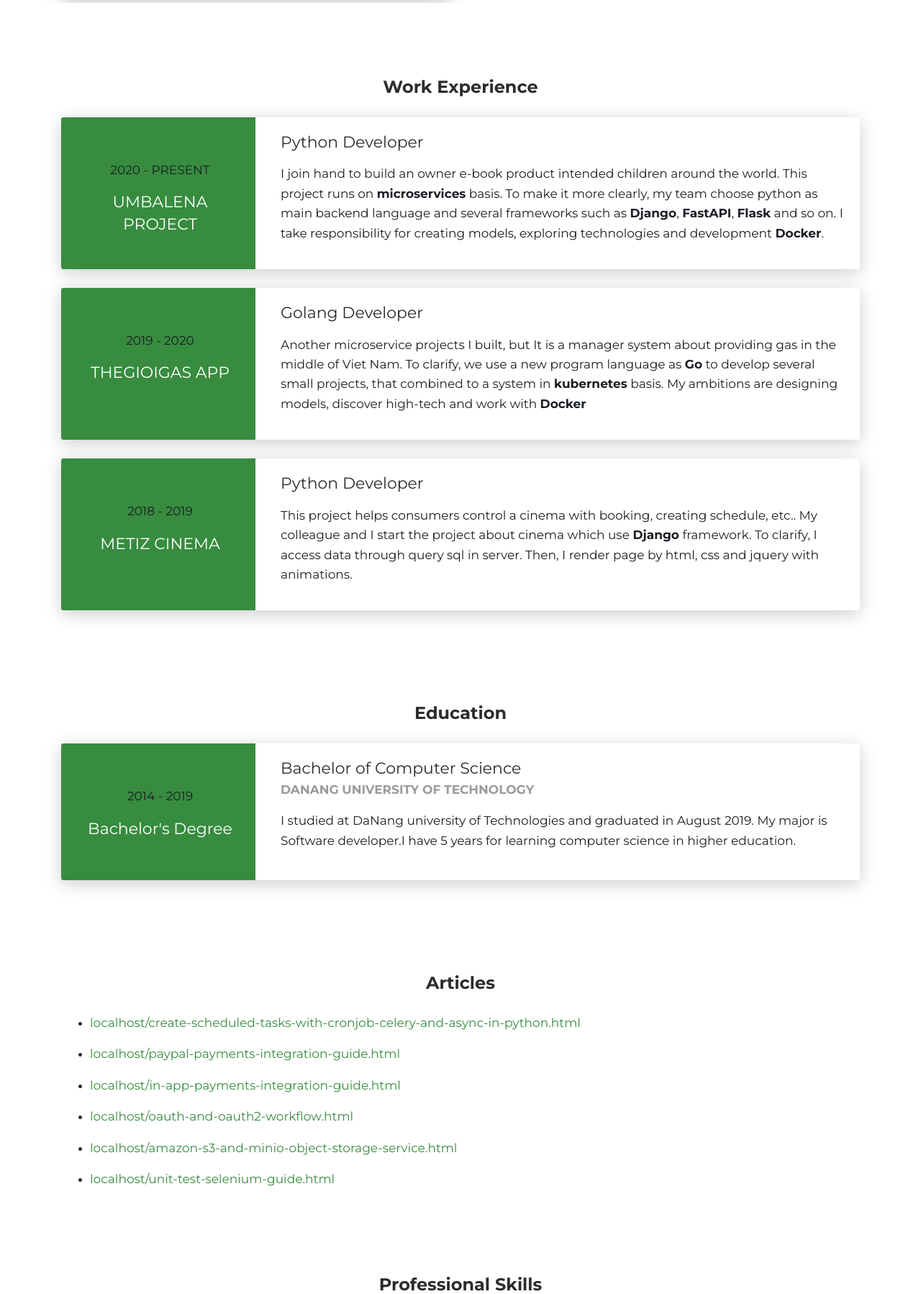
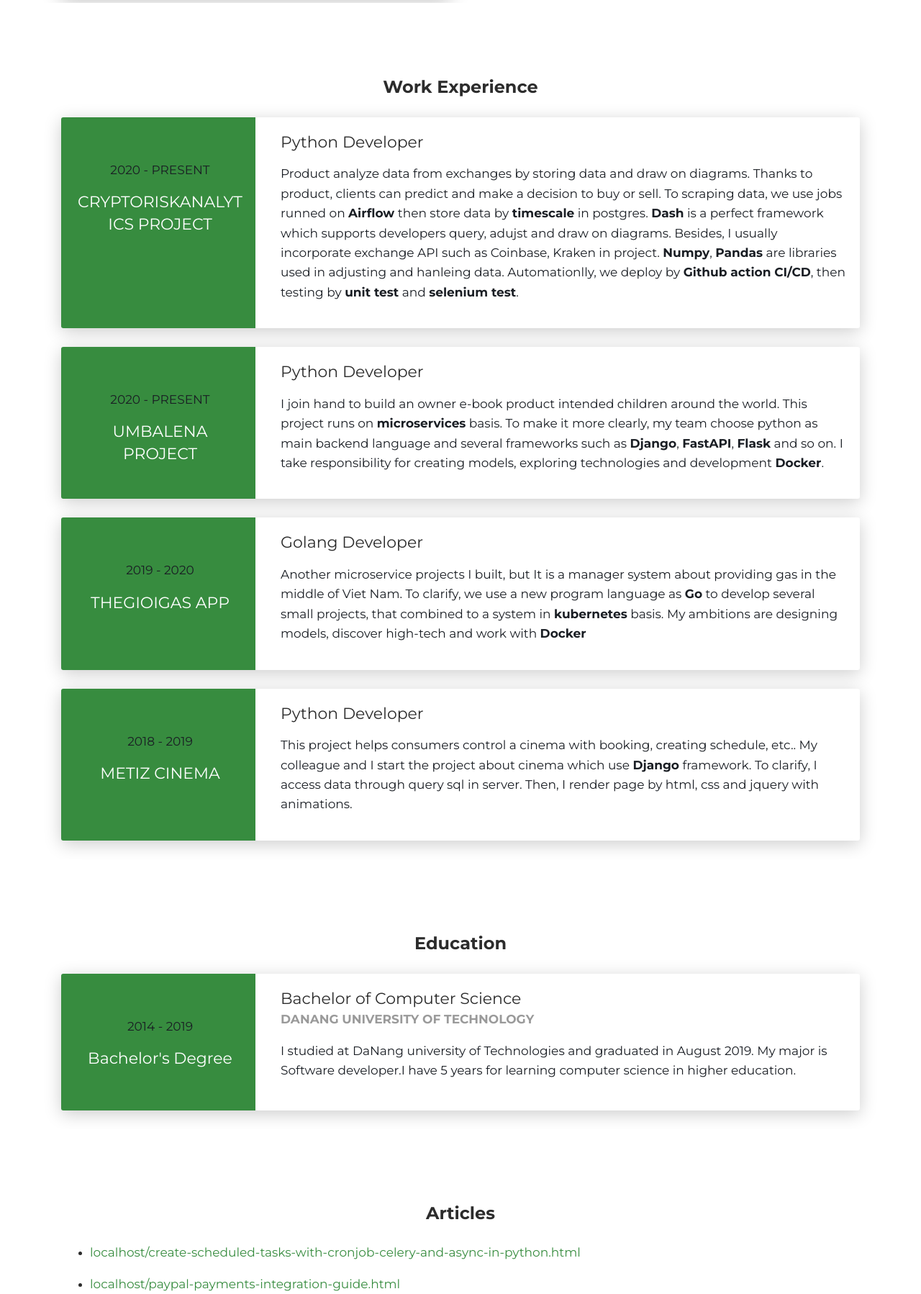
Before and after one commit to huyhoang1996vn/stevedev, a Django app: page / in a window 1280 px wide. Shown: the part 2102-3900 px from the top of the page at 72% size. Run offline with Django 3.2, Linux system fonts and the light colour scheme; some libraries are stand-ins or nearby versions.

Commit message:
Add new project

```diff
--- a/templates/index.html
+++ b/templates/index.html
@@ -242,6 +242,24 @@
 <div class="section" id="experience">
   <div class="container cc-experience">
     <div class="h4 text-center mb-4 title">Work Experience</div>
+    <div class="card">
+      <div class="row">
+        <div class="col-md-3 bg-primary" data-aos="fade-right" data-aos-offset="50" data-aos-duration="500">
+          <div class="card-body cc-experience-header">
+            <p>2020 - Present</p>
+            <div class="h5">Cryptoriskanalytics Project</div>
+          </div>
+        </div>
+        <div class="col-md-9" data-aos="fade-left" data-aos-offset="50" data-aos-duration="500">
+          <div class="card-body">
+            <div class="h5">Python Developer</div>
+            <p>Product analyze data from exchanges by storing data and draw on diagrams. Thanks to product, clients can predict and make a decision to buy or sell. To scraping data, we use jobs runned on <span class="bowl">Airflow</span> then store data by <span class="bowl">timescale</span> in postgres. <span class="bowl">Dash</span> is a perfect framework which supports developers query, adujst and draw on diagrams. Besides, I usually incorporate exchange API such as Coinbase, Kraken in project. <span class="bowl">Numpy</span>, <span class="bowl">Pandas</span> are libraries used in adjusting and hanleing data. Automationlly, we deploy by <span class="bowl">Github action CI/CD</span>, then testing by <span class="bowl">unit test</span> and <span class="bowl">selenium test</span>.</p>
+          </div>
+        </div>
+      </div>
+    </div>
+
+
     <div class="card">
       <div class="row">
         <div class="col-md-3 bg-primary" data-aos="fade-right" data-aos-offset="50" data-aos-duration="500">
```
Also changed, not shown: 2 other files.
